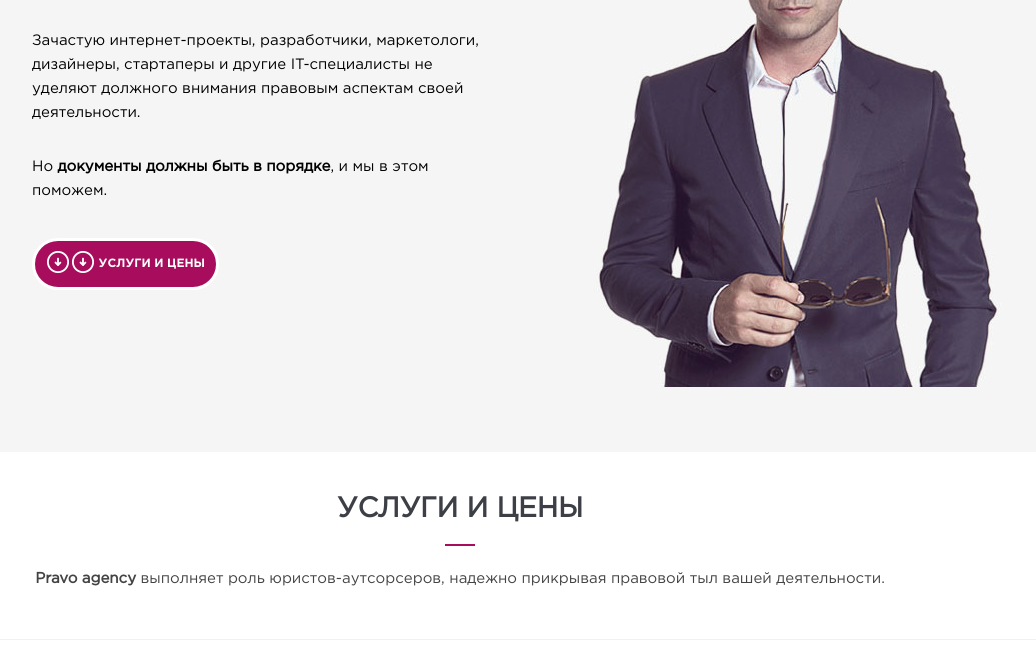
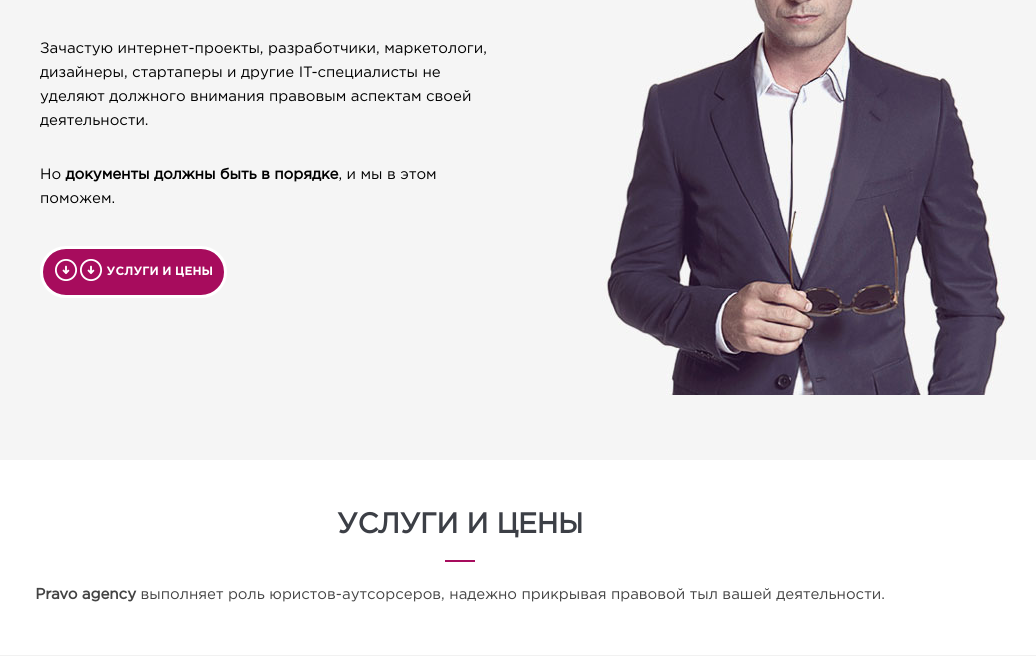
Before and after one commit to MateAcademy-FE-study/decolette_SAL, a website: page app/index.html in a window 1280 px wide. Shown: the part 340-1004 px from the top of the page, without its empty margins (180-1216 px from the left). Drawn offline with nearby package versions, Linux system fonts and the light colour scheme; files that its build step writes are made by us from their sources; files whose address does not match are found by name.

Commit message:
changes margin

```diff
--- a/app/scss/_headerBlockStyles.scss
+++ b/app/scss/_headerBlockStyles.scss
@@ -1,7 +1,6 @@
 .content{
 
 	margin:auto;
-	margin:-8px;
 
 }
 .grey{
```
Also changed, not shown: dist/css/style.css, dist/css/style.min.css.
